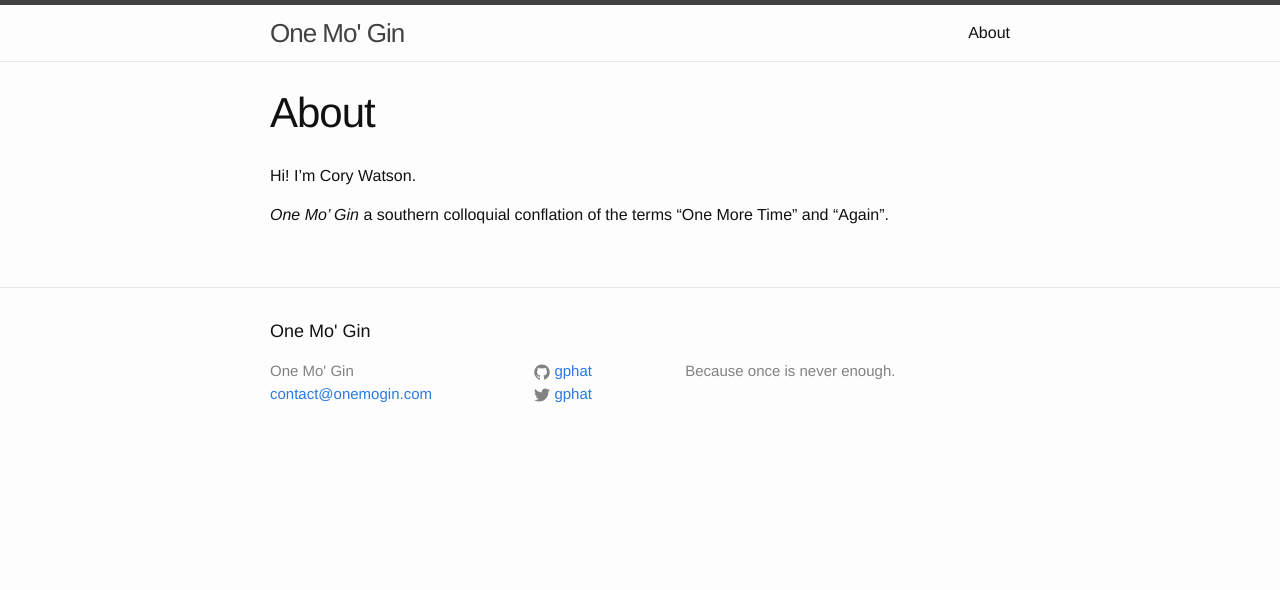
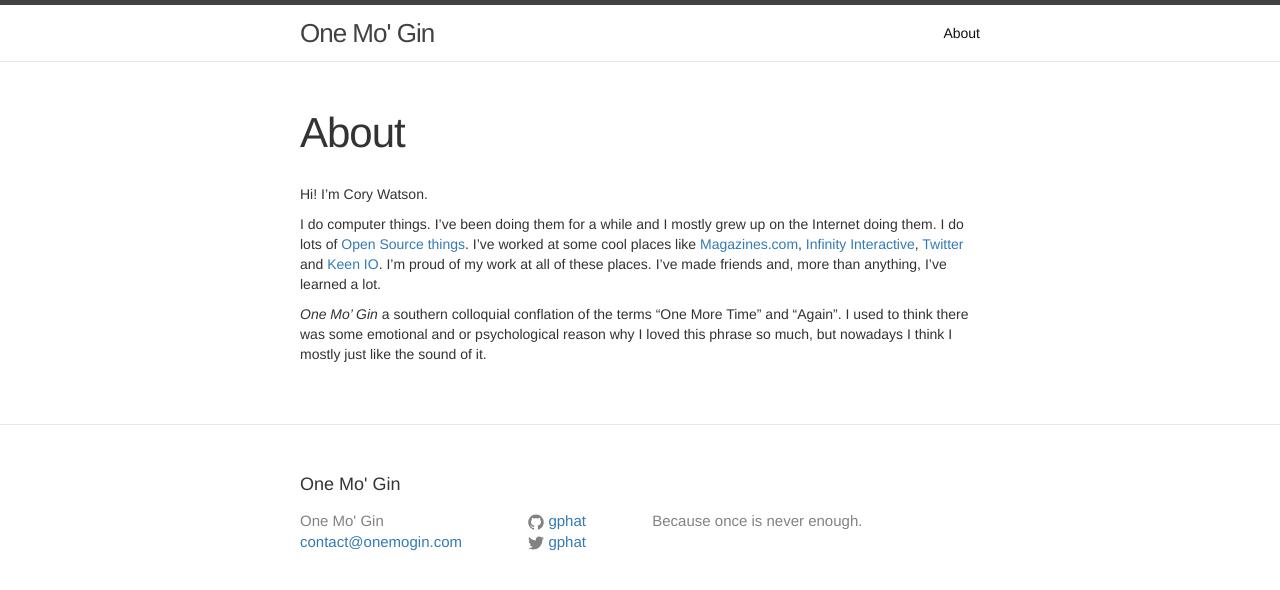
Before and after one commit to rom1v/gphat.github.io, a Jekyll site: the page built from about.md, in a window 1280 px wide. Shown: the top 590 px of the page. Built offline with Jekyll 4.4.1, drawn with Linux system fonts in a browser that asks for light colours; nearby versions of some CDN libraries.

Commit message:
Post about loggerithim

```diff
--- a/_includes/head.html
+++ b/_includes/head.html
@@ -9,5 +9,9 @@
   <link rel="stylesheet" href="{{ "/css/main.css" | prepend: site.baseurl }}">
   <link rel="canonical" href="{{ page.url | replace:'index.html','' | prepend: site.baseurl | prepend: site.url }}">
   <link rel="alternate" type="application/rss+xml" title="{{ site.title }}" href="{{ "/feed.xml" | prepend: site.baseurl | prepend: site.url }}" />
+  <!-- Latest compiled and minified CSS -->
+  <link rel="stylesheet" href="https://maxcdn.bootstrapcdn.com/bootstrap/3.3.1/css/bootstrap.min.css">
+  <!-- Optional theme -->
   <link href="//maxcdn.bootstrapcdn.com/font-awesome/4.2.0/css/font-awesome.min.css" rel="stylesheet">
+  <link rel="stylesheet" href="{{ "/css/omg.css" | prepend: site.baseurl }}">
 </head>
--- a/_layouts/post.html
+++ b/_layouts/post.html
@@ -12,4 +12,6 @@
     {{ content }}
   </article>
 
+   <a href="https://github.com/gphat/feedback/issues/new"><button class="btn btn-default btn-info"><i class="fa fa-comments-o"></i> Leave Me Feedback</button></a>
+
 </div>
--- a/about.md
+++ b/about.md
@@ -6,4 +6,6 @@
 
 Hi! I'm Cory Watson.
 
-<em>One Mo' Gin</em> a southern colloquial conflation of the terms "One More Time" and "Again".
+I do computer things. I've been doing them for a while and I mostly grew up on the Internet doing them. I do lots of [Open Source things](http://github.com/gphat). I've worked at some cool places like [Magazines.com](http://www.magazines.com), [Infinity Interactive](http://www.iinteractive.com), [Twitter](http://twitter.com) and [Keen IO](http://keen.io). I'm proud of my work at all of these places. I've made friends and, more than anything, I've learned a lot.
+
+<em>One Mo' Gin</em> a southern colloquial conflation of the terms "One More Time" and "Again". I used to think there was some emotional and or psychological reason why I loved this phrase so much, but nowadays I think I mostly just like the sound of it.
--- /dev/null
+++ b/css/omg.scss
@@ -0,0 +1,3 @@
+---
+# My ish
+---
```
Also changed, not shown: _posts/2015-01-10-let-the-rithm-move-you.markdown (added, +34 -0 lines), assets/images/lr-over.png (added), assets/images/lr-shot.png (added).
